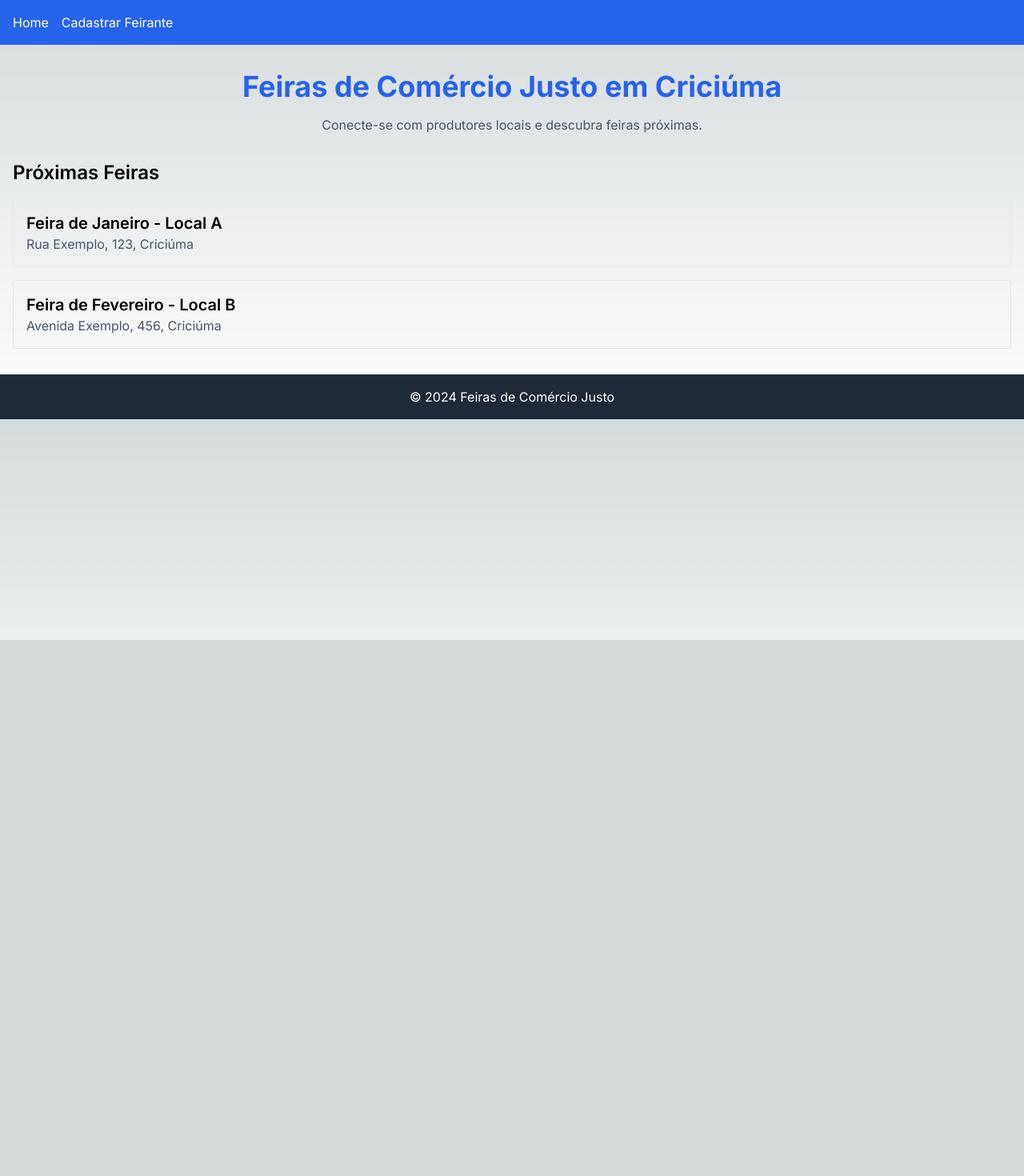
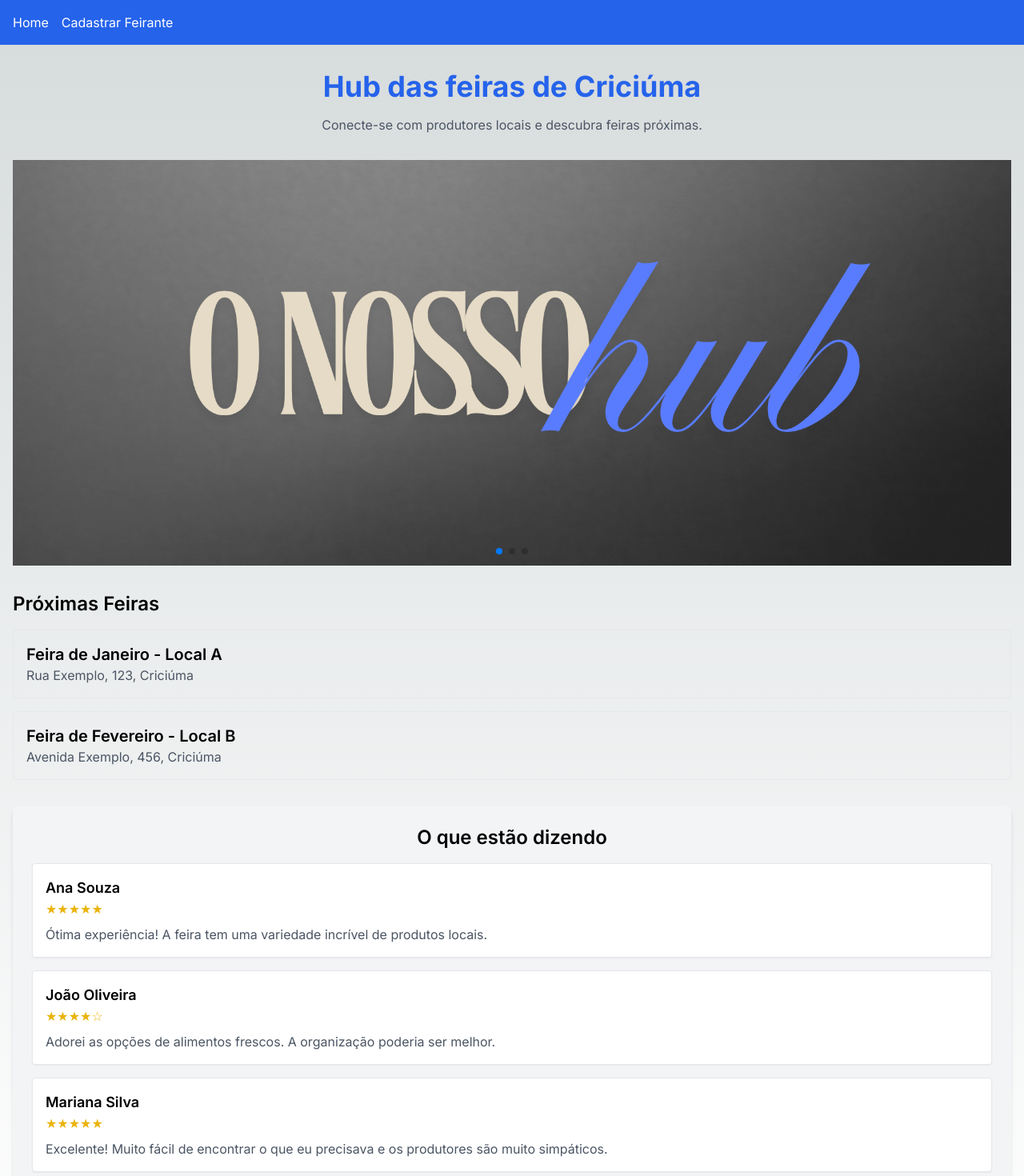
Before and after one commit to Guzzatti/Projeto-Integrador-Web-2024-02, a Next.js app: page / in a window 1280 px wide. Shown: the top 1470 px of the page at 80% size. Before the commit the page ends 800 px from the top, so only its background shows below. Built offline with nearby package versions, Linux system fonts and the light colour scheme.

Commit message:
components.update

```diff
--- /dev/null
+++ b/app/components/BannerCarousel.tsx
@@ -0,0 +1,40 @@
+'use client';
+
+import { Swiper, SwiperSlide } from 'swiper/react';
+import 'swiper/css';
+import 'swiper/css/pagination';
+import { Pagination } from 'swiper/modules';
+
+type Banner = {
+  id: string;
+  imageUrl: string;
+  altText: string;
+};
+
+interface BannerCarouselProps {
+  banners: Banner[];
+}
+
+const BannerCarousel: React.FC<BannerCarouselProps> = ({ banners }) => {
+  return (
+    <Swiper
+      spaceBetween={10}
+      slidesPerView={1}
+      pagination={{ clickable: true }}
+      modules={[Pagination]}
+      className="w-full h-auto" // Garantir que o swiper ocupe toda a largura
+    >
+      {banners.map((banner) => (
+        <SwiperSlide key={banner.id}>
+          <img
+            src={banner.imageUrl}
+            alt={banner.altText}
+            className="w-full h-[auto] object-cover max-h-[780px]" // Ajustes responsivos
+          />
+        </SwiperSlide>
+      ))}
+    </Swiper>
+  );
+};
+
+export default BannerCarousel;
--- /dev/null
+++ b/app/components/ReviewCard.tsx
@@ -0,0 +1,21 @@
+import React from 'react';
+
+interface ReviewCardProps {
+  name: string;
+  rating: number;
+  comment: string;
+}
+
+const ReviewCard: React.FC<ReviewCardProps> = ({ name, rating, comment }) => {
+  return (
+    <div className="border p-4 rounded bg-white shadow-sm">
+      <h3 className="text-lg font-semibold">{name}</h3>
+      <div className="text-yellow-500">
+        {'★'.repeat(rating)}{'☆'.repeat(5 - rating)}
+      </div>
+      <p className="mt-2 text-gray-600">{comment}</p>
+    </div>
+  );
+};
+
+export default ReviewCard;
--- a/app/layout.tsx
+++ b/app/layout.tsx
@@ -1,3 +1,4 @@
+// app/layout.tsx
 import './globals.css';
 import type { Metadata } from 'next';
 import { Inter } from 'next/font/google';
@@ -16,19 +17,18 @@ export default function RootLayout({
   children: React.ReactNode;
 }) {
   return (
-    <html lang="en">
+    <html lang="pt-BR">
       <body className={inter.className}>
         <header className="bg-blue-600 text-white p-4">
           <nav>
             <ul className="flex space-x-4">
               <li><Link href="/">Home</Link></li>
               <li><Link href="/feirantes/cadastro">Cadastrar Feirante</Link></li>
-              {/* Adicione outros links conforme necessário */}
             </ul>
           </nav>
         </header>
         <main>{children}</main>
-        <footer className="bg-gray-800 text-white p-4 text-center">
+        <footer className="bg-gray-800 text-white p-4 text-center mt-8">
           <p>&copy; 2024 Feiras de Comércio Justo</p>
         </footer>
       </body>
--- a/app/page.tsx
+++ b/app/page.tsx
@@ -1,17 +1,69 @@
 // app/page.tsx
-import FeiraList from './components/FeiraList'; // Certifique-se de que o caminho está correto
+import BannerCarousel from './components/BannerCarousel';
+import FeiraList from './components/FeiraList'; // Adicionando a importação do FeiraList
+import ReviewCard from './components/ReviewCard';
 import { feiras } from './data/feiras';
+
+// Exemplo de dados para reviews
+const reviews = [
+  {
+    id: '1',
+    name: 'Ana Souza',
+    rating: 5,
+    comment: 'Ótima experiência! A feira tem uma variedade incrível de produtos locais.',
+  },
+  {
+    id: '2',
+    name: 'João Oliveira',
+    rating: 4,
+    comment: 'Adorei as opções de alimentos frescos. A organização poderia ser melhor.',
+  },
+  {
+    id: '3',
+    name: 'Mariana Silva',
+    rating: 5,
+    comment: 'Excelente! Muito fácil de encontrar o que eu precisava e os produtores são muito simpáticos.',
+  },
+];
 
 export default function Home() {
   return (
     <div className="container mx-auto px-4 py-8">
       <header className="text-center mb-8">
-        <h1 className="text-4xl font-bold text-blue-600">Feiras de Comércio Justo em Criciúma</h1>
+        <h1 className="text-4xl font-bold text-blue-600">Hub das feiras de Criciúma</h1>
         <p className="mt-4 text-gray-600">Conecte-se com produtores locais e descubra feiras próximas.</p>
       </header>
-      <section>
+
+      {/* Seção do Banner */}
+      <section className="mb-8">
+        <BannerCarousel
+          banners={[
+            { id: '1', imageUrl: '/banners/banner1.png', altText: 'Banner 1' },
+            { id: '2', imageUrl: '/banners/banner2.png', altText: 'Banner 2' },
+            { id: '3', imageUrl: '/banners/banner3.png', altText: 'Banner 3' }
+          ]}
+        />
+      </section>
+
+      {/* Seção das Feiras */}
+      <section className="mb-8">
         <h2 className="text-2xl font-semibold mb-4">Próximas Feiras</h2>
         <FeiraList feiras={feiras} />
+      </section>
+
+      {/* Seção de Reviews */}
+      <section className="bg-gray-100 p-6 rounded-lg shadow-md">
+        <h2 className="text-2xl font-semibold mb-4 text-black text-center">O que estão dizendo</h2>
+        <div className="space-y-4">
+          {reviews.map((review) => (
+            <ReviewCard
+              key={review.id}
+              name={review.name}
+              rating={review.rating}
+              comment={review.comment}
+            />
+          ))}
+        </div>
       </section>
     </div>
   );
--- a/package.json
+++ b/package.json
@@ -19,6 +19,7 @@
     "postcss": "^8.4.30",
     "react": "18.2.0",
     "react-dom": "18.2.0",
+    "swiper": "^11.1.10",
     "tailwindcss": "^3.3.3",
     "typescript": "5.2.2"
   }
```
Also changed, not shown: 1 other file (tests, documents, lock files or other folders).
